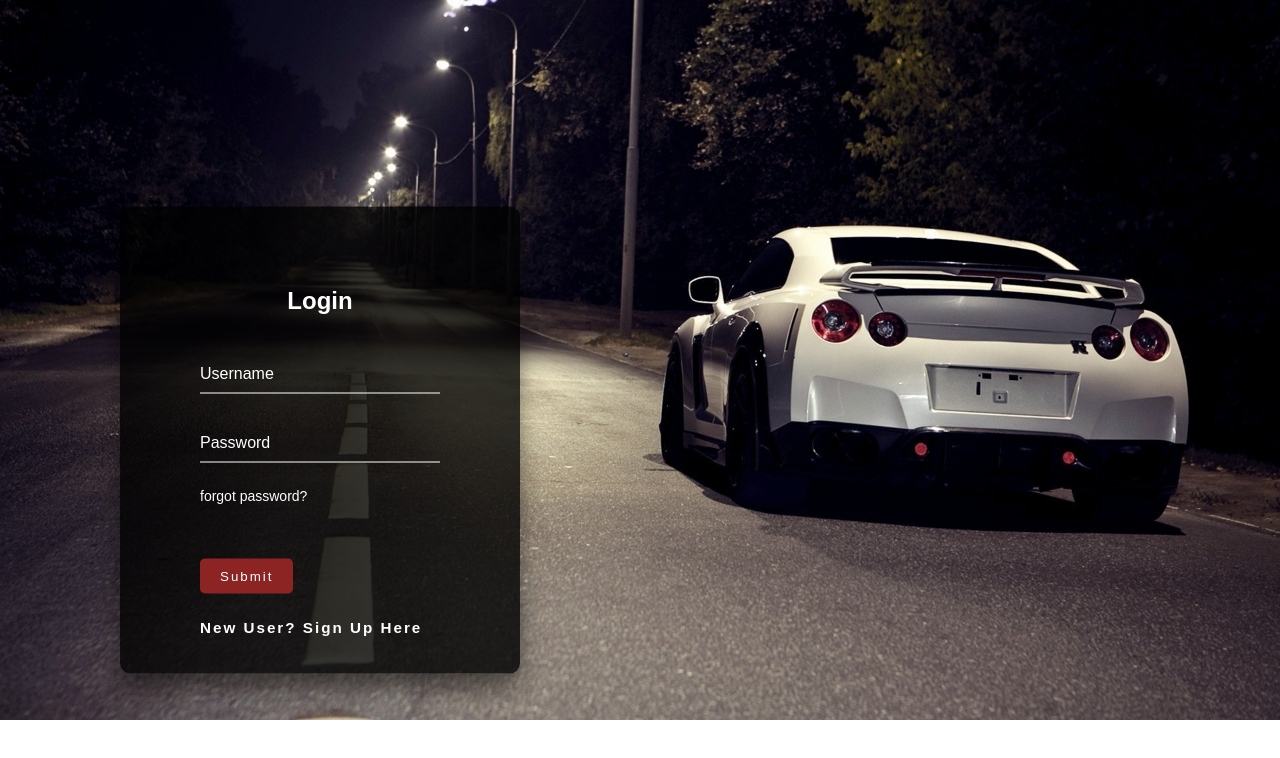
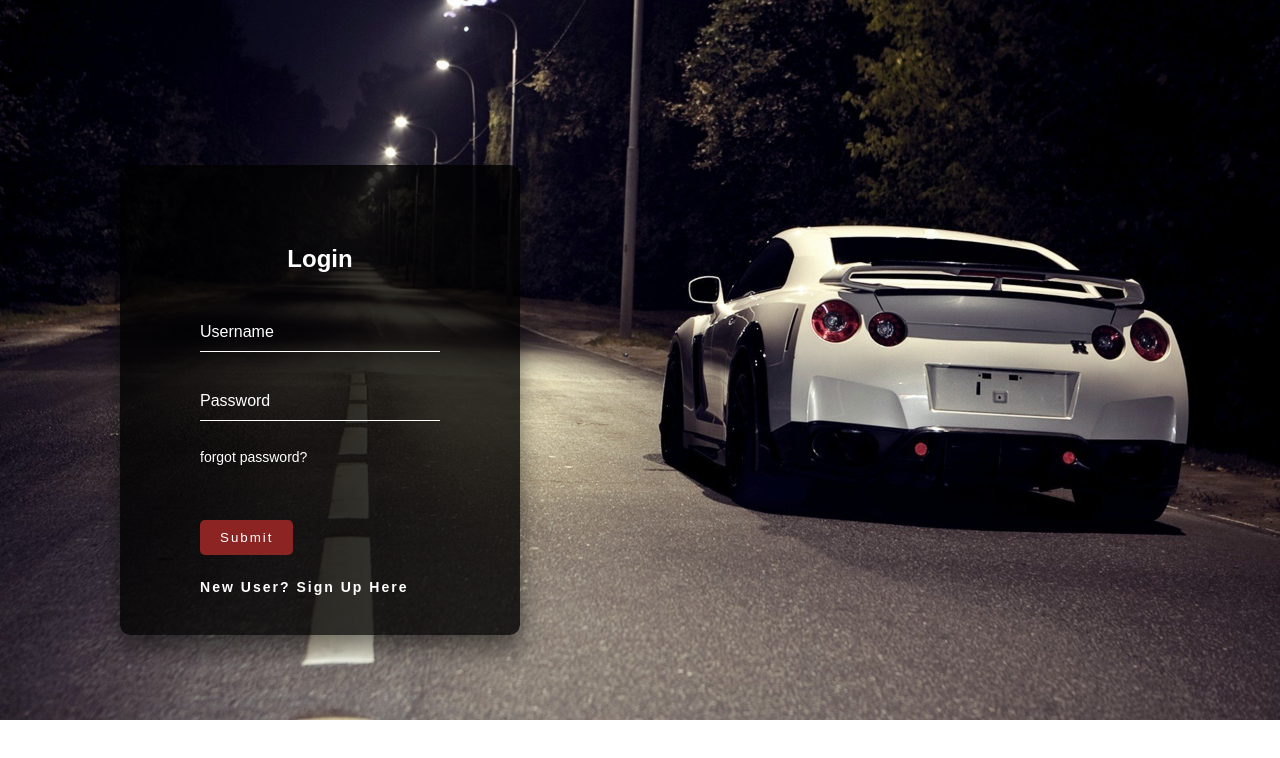
Before and after one commit to dhansenaz/transparent-login, a plain HTML site: page index.html in a window 1280 px wide. Drawn offline with Linux system fonts and the light colour scheme.

Commit message:
style adjustments

```diff
--- a/style.css
+++ b/style.css
@@ -11,7 +11,7 @@ a {
 }
 .box {
   position: absolute;
-  top: 55%;
+  top: 50%;
   left: 25%;
   transform: translate(-50%, -50%);
   width: 400px;
@@ -82,7 +82,7 @@ a {
   position: absolute;
   color: #fff;
   margin-top: 10px;
-  font-size: 13px;
+  font-size: 12px;
   letter-spacing: 2px;
 }
 
@@ -98,7 +98,7 @@ a:hover {
   color:#fff;
   margin-top:-10px;
   font-size: 14px;
-  padding:5px 5px 0 0;
+  padding:8px 8px 0 0;
   transition:1s;
 }
 .forgot:hover  {
```
